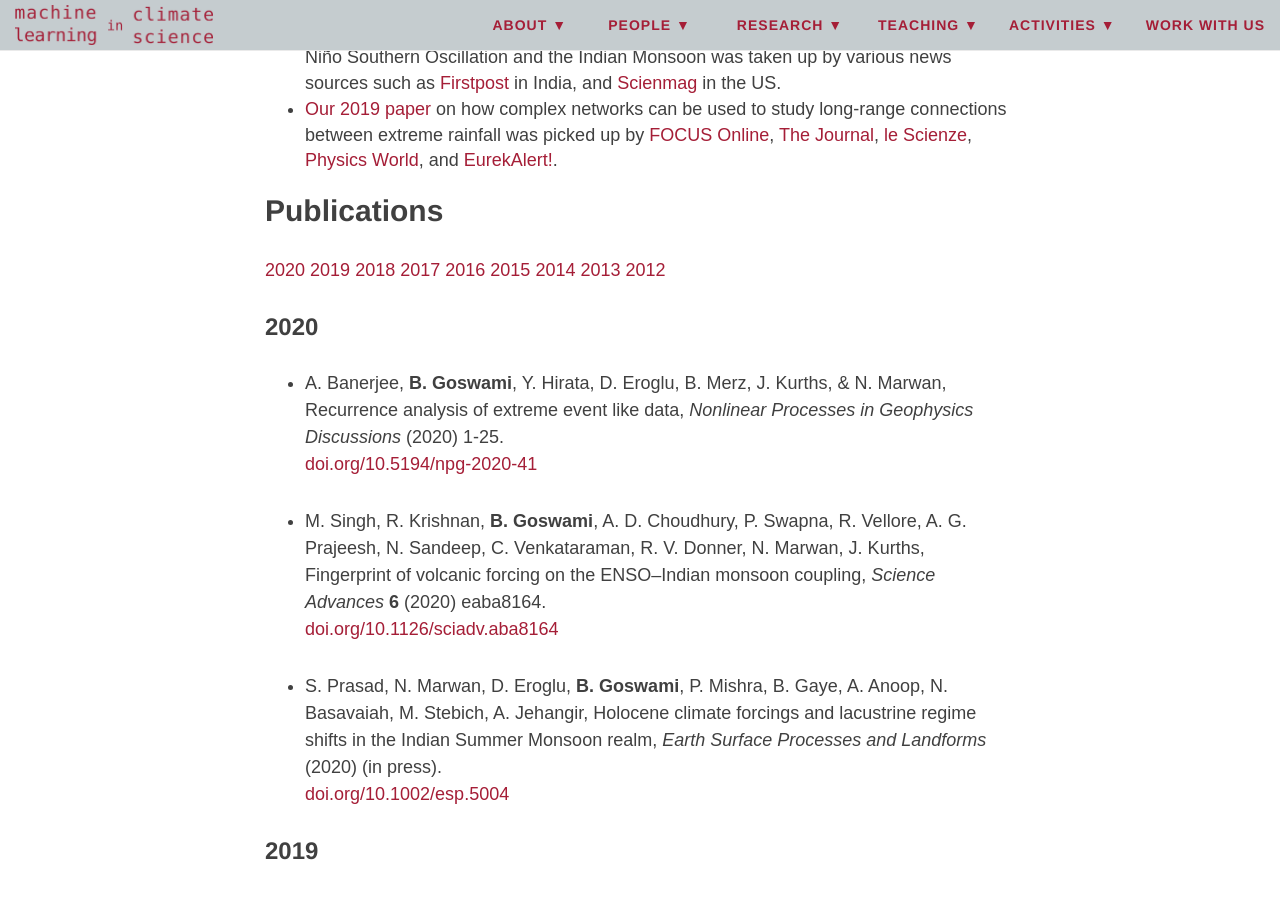
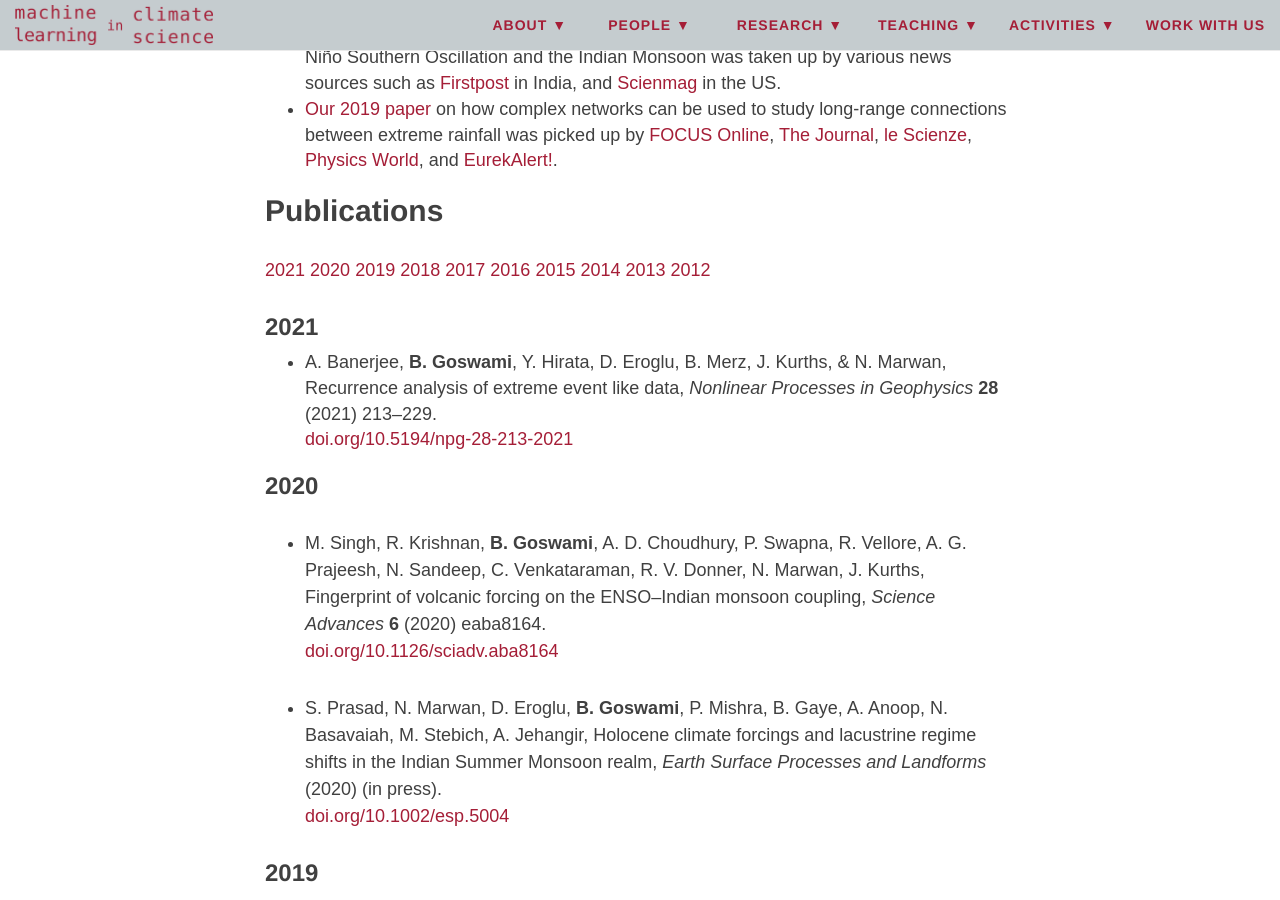
Before and after one commit to mlcs/mlcs.github.io, a Jekyll site: the page built from people/goswami.md, in a window 1280 px wide and 900 px high, scrolled down 1468 px. Built offline with Jekyll 4.4.1, drawn with Linux system fonts in a browser that asks for light colours; nearby versions of some CDN libraries.

Commit message:
people -> update goswami page

```diff
--- a/people/goswami.md
+++ b/people/goswami.md
@@ -72,18 +72,22 @@ plots](https://doi.org/10.3390/vibration2040021){:target="_blank"} and
 
 
 ## Publications
-[2020](#2020) [2019](#2019) [2018](#2018) [2017](#2017) [2016](#2016)
+[2021](#2021)  [2020](#2020) [2019](#2019) [2018](#2018) [2017](#2017) [2016](#2016)
 [2015](#2015) [2014](#2014) [2013](#2013) [2012](#2012)
 
-### 2020
+
+### 2021
 + A. Banerjee, **B. Goswami**, Y. Hirata, D. Eroglu, B. Merz, J. Kurths, &
     N. Marwan,
     Recurrence analysis of extreme event like data,
-    _Nonlinear Processes in Geophysics Discussions_
-    (2020)
-    1-25.
-    [doi.org/10.5194/npg-2020-41](https://doi.org/10.5194/npg-2020-41)
+    _Nonlinear Processes in Geophysics_
+    **28**
+    (2021)
+    213--229.
+    [doi.org/10.5194/npg-28-213-2021](https://doi.org/10.5194/npg-28-213-2021)
 
+
+### 2020
 + M. Singh, R. Krishnan, **B. Goswami**, A. D. Choudhury, P. Swapna, R.
     Vellore, A. G. Prajeesh, N. Sandeep, C. Venkataraman, R. V. Donner,
     N. Marwan, J. Kurths,
```
